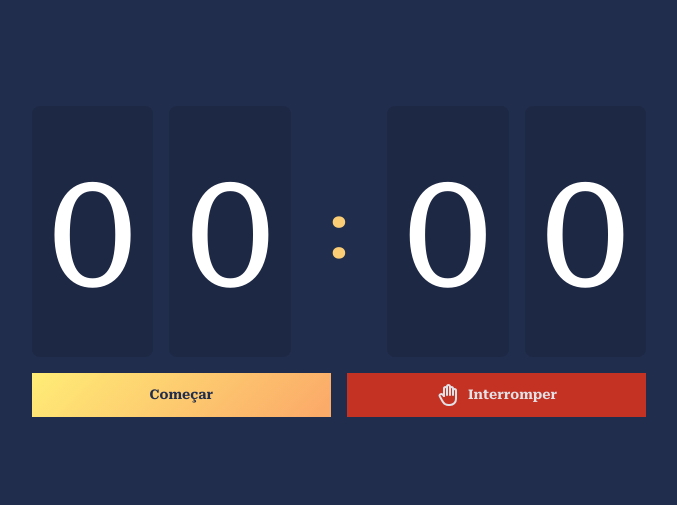
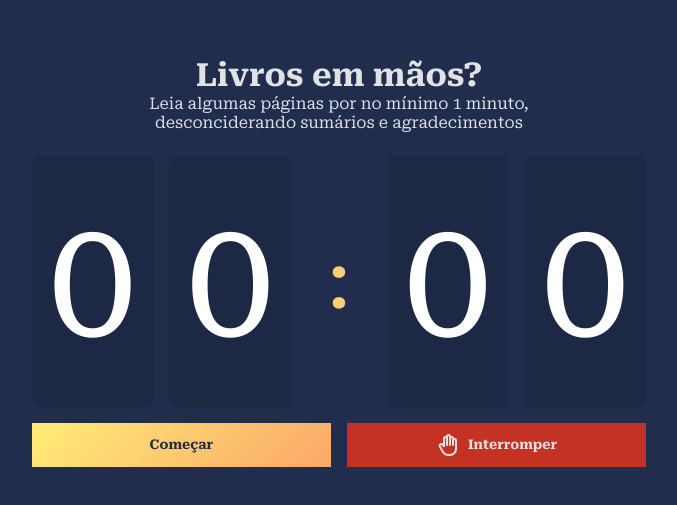
Before and after one commit to rebecaCaroba/direowl-tcc, a React (Vite) app: page /calculate-time/1/1 in a window 1280 px wide. Shown: the part 151-656 px from the top of the page, without its empty margins (301-978 px from the left). Built offline with nearby package versions, Linux system fonts and the light colour scheme; no server answers.

Commit message:
Ajustando valores na pagina catalogo

```diff
--- a/src/pages/CalculateTime/Count/index.tsx
+++ b/src/pages/CalculateTime/Count/index.tsx
@@ -16,6 +16,14 @@ export function Count({ setTime, time, setStep }: CountProps) {
     const [btnDisable, setBtnDisable] = useState(true)
     const intervalRef = useRef<any>(null)
 
+    function handleNext() {
+        if(time.minutes >= 1) {
+            setStep(2)
+        }
+
+        return
+    }
+
     function handleStart() {
         setBtnDisable(true)
         if (intervalRef.current !== null) {
@@ -32,7 +40,7 @@ export function Count({ setTime, time, setStep }: CountProps) {
                 }
                 return { minutes, seconds }
             })
-        }, 1000)
+        }, 100)
     }
 
     const handleStop = () => {
@@ -50,12 +58,16 @@ export function Count({ setTime, time, setStep }: CountProps) {
 
     return (
         <>
+            <div className="time-title">
+                <h1>Livros em mãos?</h1>
+                <span>Leia algumas páginas por no mínimo 1 minuto, desconciderando sumários e agradecimentos</span>
+            </div>
             <div className='time'>
-            <span>{minuteTens}</span>
-            <span>{minuteOnes}</span>
+                <span>{minuteTens}</span>
+                <span>{minuteOnes}</span>
                 <div className="count-separator">:</div>
-            <span>{secondTens}</span>
-            <span>{secondOnes}</span>
+                <span>{secondTens}</span>
+                <span>{secondOnes}</span>
             </div>
             <div className='count-container-button'>
                 <button className="btn-yellow" onClick={handleStart}>
@@ -66,7 +78,7 @@ export function Count({ setTime, time, setStep }: CountProps) {
                     Interromper
                 </button>
             </div>
-            <button className="btn-yellow" disabled={btnDisable} onClick={() => { setStep(2) }}>Próximo</button>
+            <button className="btn-yellow" disabled={btnDisable} onClick={handleNext}>Próximo</button>
         </>
     )
 }
--- a/src/pages/CalculateTime/style.scss
+++ b/src/pages/CalculateTime/style.scss
@@ -54,6 +54,13 @@
         gap: 0.5rem;
         display: flex;
         align-items: center;
+    }
+
+    .time-title {
+        text-align: center;
+        max-width: 400px;
+        margin: 0 auto;
+        margin-bottom: 1.5rem;
     }
 }
 
--- a/src/pages/Library/Catalog/index.tsx
+++ b/src/pages/Library/Catalog/index.tsx
@@ -1,6 +1,7 @@
 import { useEffect, useState } from "react"
 import { useNavigate, useParams } from "react-router-dom"
 import { api } from "../../../lib/axios"
+import semImagem from '../../../assets/semImagem.png'
 import './style.scss'
 
 interface AllBooksType {
@@ -46,14 +47,14 @@ export function Catalog() {
             {allBooks.map((book , index) => (
                 <div key={index} className="book-card" onClick={() => handleBook(book.id)}>
                     <div className="book-image">
-                        <img src={book.imageLinks} alt="Book Cover" />
+                        <img src={book.imageLinks ? book.imageLinks : semImagem} alt="Book Cover" />
                     </div>
                     <div className="book-details">
                         <h2>{book.title}</h2>
-                        <p className="author">{book.author}</p>
+                        <p className="author">{book.author || 'Autor não registrado'}</p>
                         <p className="year-pages">{book.pages} páginas</p>
                         <p className="description">
-                            {book.description}
+                            {book.description || 'Descrição não registrada'}
                         </p>
                     </div>
                 </div>
--- a/src/pages/Library/Catalog/style.scss
+++ b/src/pages/Library/Catalog/style.scss
@@ -13,10 +13,12 @@
         height: auto;
         max-width: 1100px;
 
-        .book-details h2, p  {
+        .book-details h2,
+        p {
             margin-bottom: 10px;
 
         }
+
         .book-details .author {
             color: $c-first-100;
         }
@@ -35,4 +37,9 @@
         box-shadow: 0 4px 8px rgba(0, 0, 0, 0.2);
         cursor: pointer;
     }
+
+    .book-image img{
+        width: 8rem;
+        display: block;
+    }
 }
--- a/src/pages/Library/style.scss
+++ b/src/pages/Library/style.scss
@@ -12,6 +12,7 @@
         width: 100%;
 
         input[type="text"] {
+            padding-left: 50px;
             width: 100%;
         }
 
@@ -23,7 +24,7 @@
             svg {
                 position: absolute;
                 top: 13%;
-                right: 1%;
+                left: 1%;
                 color: $c-first-300;
                 transition: 0.4s ease-in-out;
 
```
